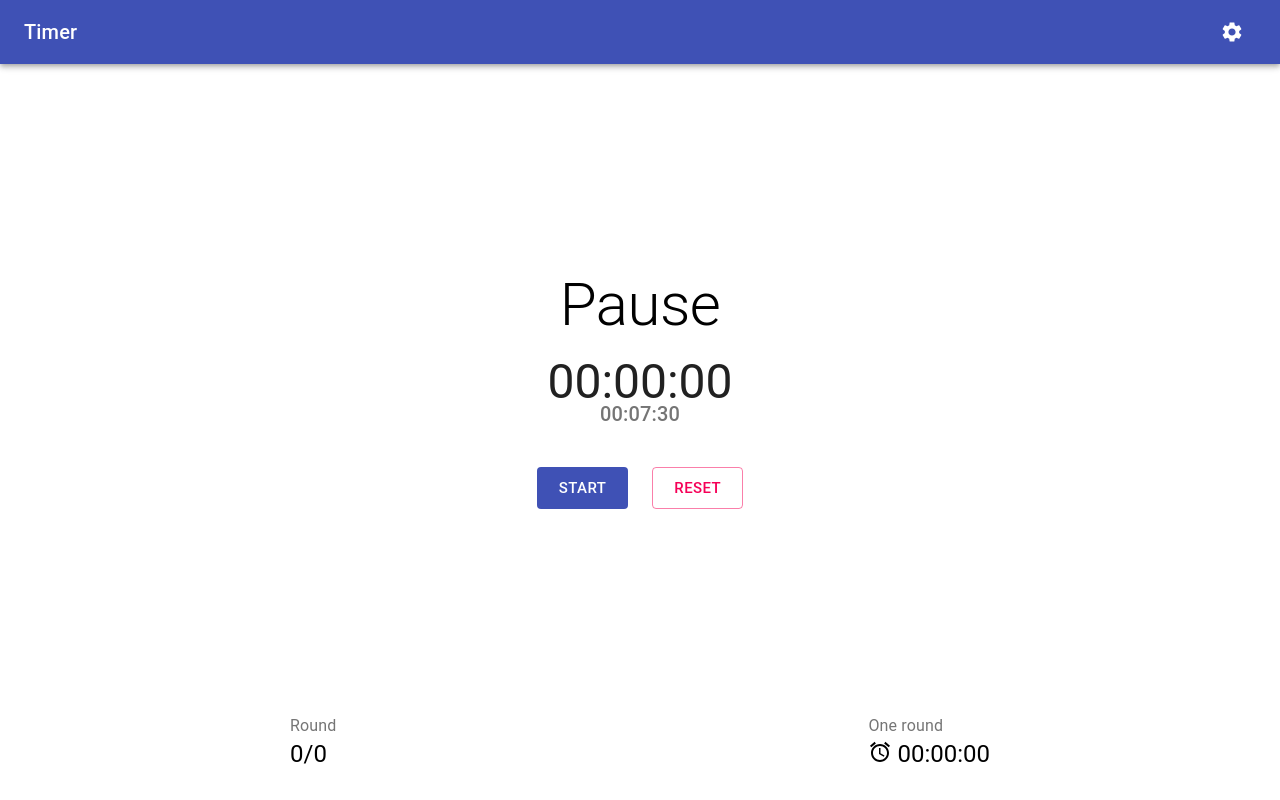
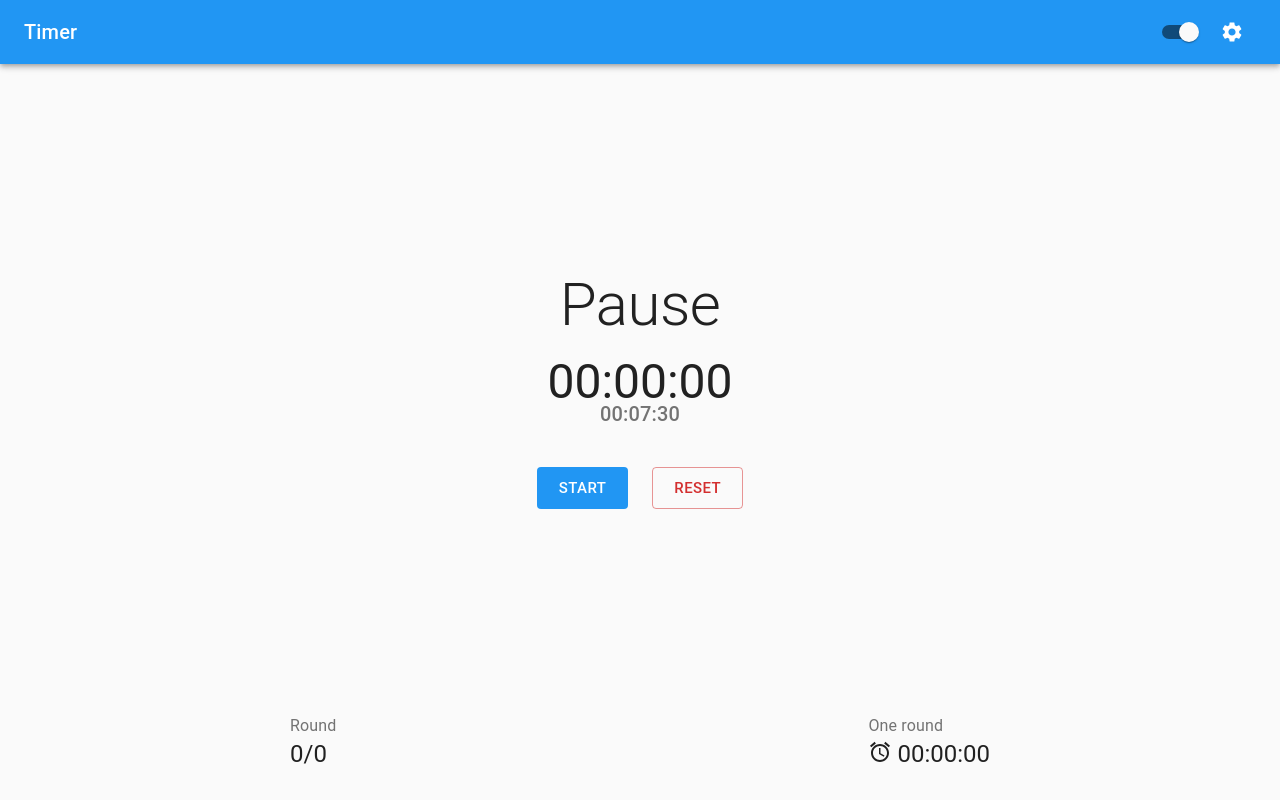
Before and after one commit to PatrikValo/training-timer, a React (Create React App) app: page / in a window 1280 px wide. Built offline with nearby package versions, Linux system fonts and the light colour scheme; no server answers.

Commit message:
Add support for dark theme

```diff
--- a/src/App.tsx
+++ b/src/App.tsx
@@ -1,4 +1,4 @@
-import { useState } from "react";
+import React, { useEffect, useState } from "react";
 import ClockPage from "./pages/clockPage";
 import {
   Container,
@@ -9,10 +9,20 @@ import {
   makeStyles,
   Theme,
   createStyles,
+  MuiThemeProvider,
+  createMuiTheme,
+  Switch,
+  CssBaseline,
 } from "@material-ui/core";
 import SettingsIcon from "@material-ui/icons/Settings";
-import { getTotalTime, storeTotalTime } from "./core/storage";
+import {
+  getIsLight,
+  getTotalTime,
+  storeIsLight,
+  storeTotalTime,
+} from "./core/storage";
 import SettingDialog from "./components/settingDialog";
+import { indigo } from "@material-ui/core/colors";
 
 const useStyles = makeStyles((theme: Theme) =>
   createStyles({
@@ -22,10 +32,41 @@ const useStyles = makeStyles((theme: Theme) =>
   })
 );
 
+const ourLightTheme = {
+  palette: {
+    primary: {
+      main: "#2196f3",
+    },
+    secondary: {
+      main: "#d32f2f",
+    },
+  },
+};
+
+const ourDarkTheme = createMuiTheme({
+  palette: {
+    type: "dark",
+    primary: {
+      main: "#2196f3",
+    },
+    secondary: {
+      main: "#d32f2f",
+    },
+    background: {
+      default: "rgba(0, 0, 0, 0.87)",
+    },
+  },
+});
+
 function App() {
   const classes = useStyles();
   const [open, setOpen] = useState<boolean>(false);
   const [totalTime, setTotalTime] = useState<number>(getTotalTime());
+  const [isLight, setIsLight] = useState<boolean>(getIsLight());
+
+  const muiTheme = isLight
+    ? createMuiTheme(ourLightTheme)
+    : createMuiTheme(ourDarkTheme);
 
   const handleClose = () => {
     setOpen(false);
@@ -40,7 +81,14 @@ function App() {
     setTotalTime(getTotalTime());
   };
 
+  const handleChangeTheme = () => {
+    storeIsLight(!isLight);
+    setIsLight(getIsLight());
+  };
+
   return (
+    <MuiThemeProvider theme={muiTheme}>
+      <CssBaseline />
       <div>
         <AppBar position="static">
           <Toolbar>
@@ -48,7 +96,16 @@ function App() {
               Timer
             </Typography>
             <div>
-            <IconButton color="inherit" aria-label="menu" onClick={handleOpen}>
+              <Switch
+                checked={isLight}
+                color="default"
+                onChange={handleChangeTheme}
+              />
+              <IconButton
+                color="inherit"
+                aria-label="menu"
+                onClick={handleOpen}
+              >
                 <SettingsIcon />
               </IconButton>
             </div>
@@ -64,6 +121,7 @@ function App() {
           onChange={handleChange}
         />
       </div>
+    </MuiThemeProvider>
   );
 }
 
--- a/src/core/storage.ts
+++ b/src/core/storage.ts
@@ -1,10 +1,26 @@
-const key = "totalTime";
+const keyTotalTime = "totalTime";
 
 export function getTotalTime(): number {
-  const result = localStorage.getItem(key);
+  const result = localStorage.getItem(keyTotalTime);
   return result ? +result : 7 * 60_000 + 30_000;
 }
 
 export function storeTotalTime(totalTime: number): void {
-  localStorage.setItem(key, totalTime + "");
+  localStorage.setItem(keyTotalTime, totalTime + "");
 }
+
+const keyTheme = "theme";
+const light = "light";
+const dark = "dark";
+
+export function getIsLight(): boolean {
+  const result = localStorage.getItem(keyTheme);
+  if (result) {
+    return result === light ? true : false;
+  }
+  return true;
+}
+
+export function storeIsLight(isLight: boolean): void {
+  localStorage.setItem(keyTheme, isLight ? light : dark);
+}
```
Lines whose indentation alone changed are shown as unchanged.
